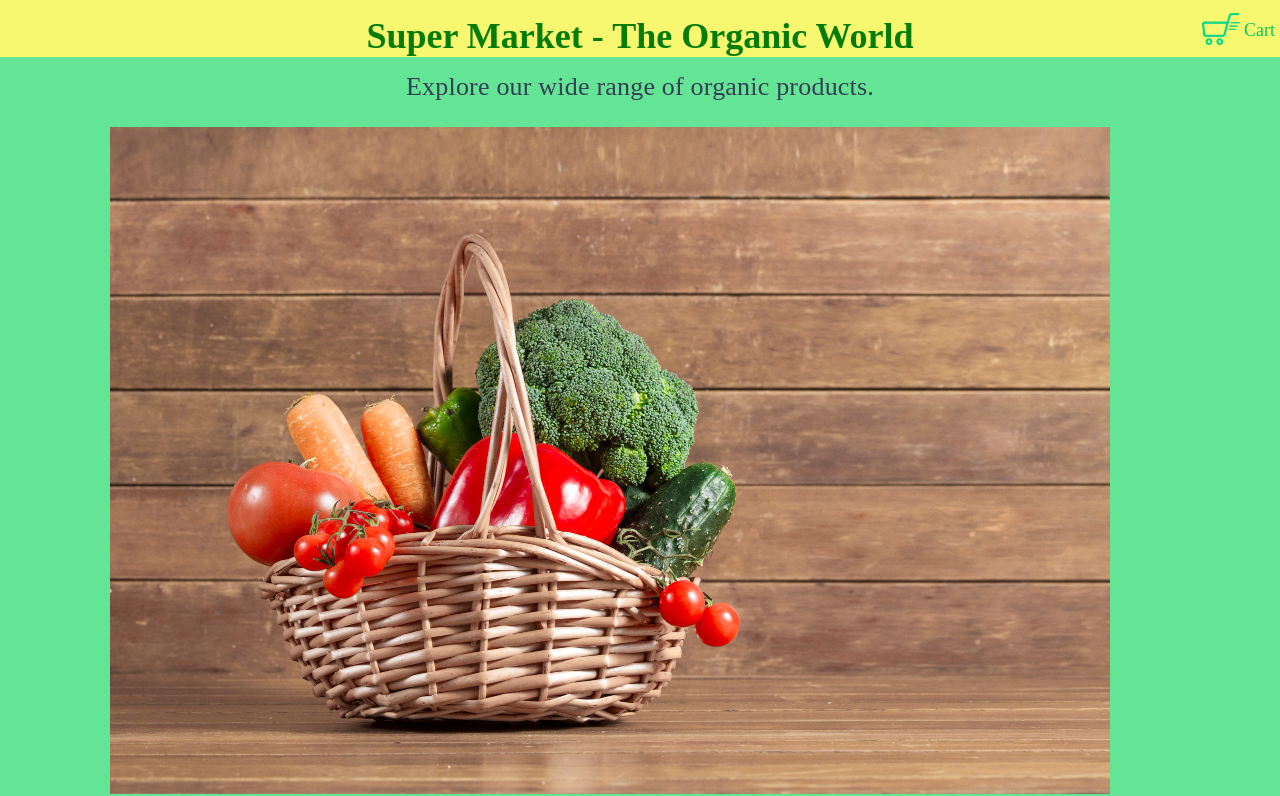
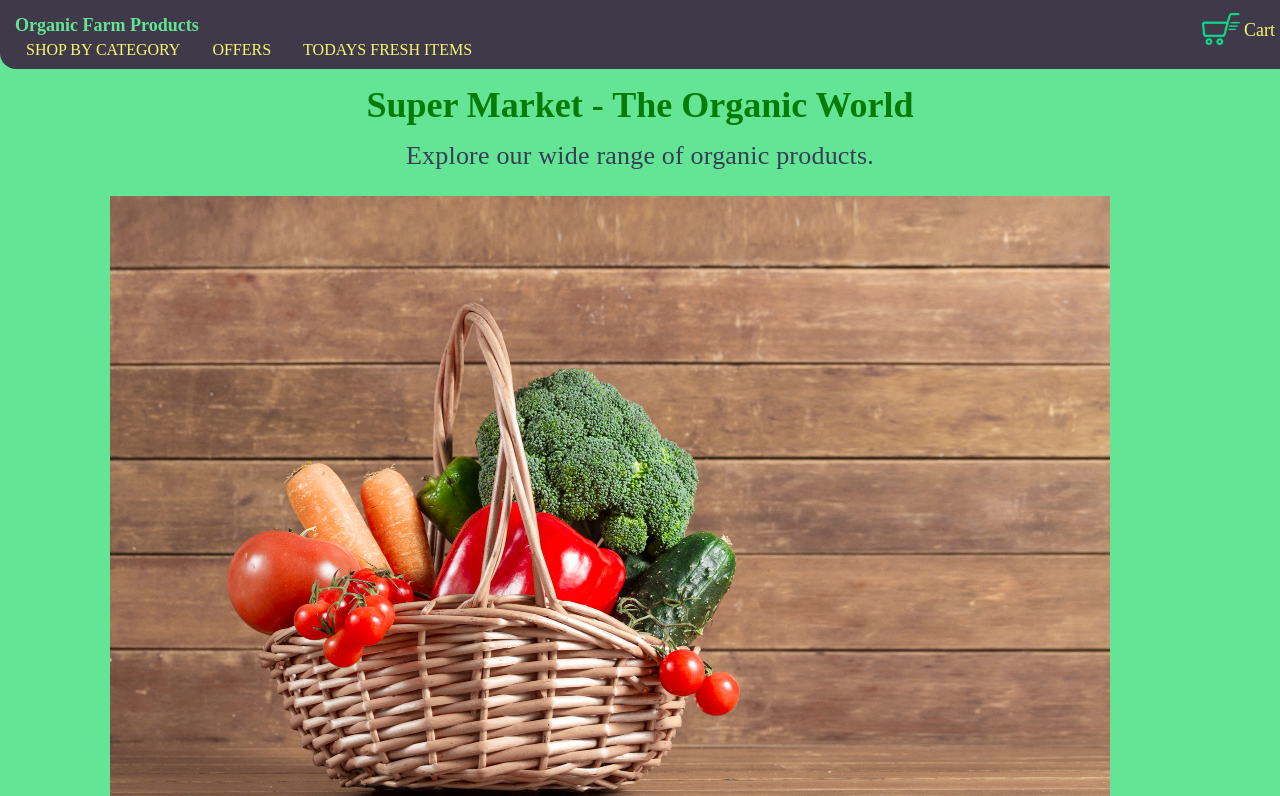
Before and after one commit to smalawad/client-singlepage, a plain HTML site: page index.html in a window 1280 px wide. Shown: the top 796 px of the page. Drawn offline with Linux system fonts and the light colour scheme.

Commit message:
updated nav bar

```diff
--- a/index.html
+++ b/index.html
@@ -8,6 +8,21 @@
     <title>Organic World | Super Market</title>
     <link rel="shortcut icon" type="image/jpg" href="images/fav2.jpg">
 </head>
+
+<nav class="navigation container">
+    <div class="nav-brand">Organic Farm Products</div>
+    <ul class="list-non-bullet nav-pills">
+        <li class="list-item-inline">
+            <a class="link link-active" href="/">SHOP BY CATEGORY</a>
+        </li>
+        <li class="list-item-inline">
+            <a class="link" href="/">OFFERS</a>
+        </li>
+        <li class="list-item-inline">
+            <a class="link" href="/">TODAYS FRESH ITEMS</a>
+        </li>
+    </ul>
+</nav>
 
 <body>
 
--- a/style.css
+++ b/style.css
@@ -3,14 +3,59 @@
 * {
     margin: 0;
     padding: 0;
+    --primary-color: #343434;
+    --secondary-color: #40394a;
+    --thrid-color: rgb(100, 228, 149)
+
 }
 
 body{
     background: rgb(100, 228, 149);
 }
+
+.navigation {
+    position: sticky;
+    top: 0;
+    background-color: var(--secondary-color);
+    color: var(--thrid-color);
+    padding: 10px;
+    border-bottom-left-radius: 1rem;
+
+}
+.navigation .nav-brand {
+    font-weight: bold;
+    font-size: 18px;
+    margin: 5px;
+}
+
+.navigation .nav-pills {
+    display: flex;
+    text-align: right;
+}
+
+.list-non-bullet {
+    list-style: none;
+    padding-inline-start: 0px;
+}
+
+.link {
+    text-decoration: none;
+    padding: 0.5rem 1rem;
+}
+
+.navigation .link {
+    color: rgb(247, 247, 112);
+}
+.list-item-inilne {
+    display:inline;
+    padding: 0rem 0.5rem;
+
+}
+
 .mr-intermediate-heading {
     width: 100%;
 }
+
 h1 {
     margin: 0;
     right: 0;
@@ -21,7 +66,6 @@ h1 {
     width: 100%;
     font-size: 36px;
     text-align: center;
-    background-color: rgb(247, 247, 112);
     color: rgb(5, 124, 5);
 }
 
@@ -57,7 +101,7 @@ h1 {
     right: 5px;
     top: 20px;
     font-size: 18px;
-    color: rgb(15, 196, 96);
+    color: rgb(247, 247, 112);
 }
 .mr-card-img-wrap {
     height: 100%;
@@ -111,19 +155,6 @@ h1 {
     display: table;
 }
 
-/* .mr-card-img-wrap-all1 img {
-    height: 250px;
-    width: 400px;
-    margin: 15px;
-}
-.mr-card-img-wrap-all3 img {
-    height: 250px;
-    width: 400px;
-    margin-left: 50px;
-    display: flex;
-
-} */
-
 .mr-card-img-wrap-lemon img,
 .mr-card-img-wrap-tomatos img,
 .mr-card-img-wrap-cabbage img,
@@ -135,7 +166,6 @@ h1 {
     width: 400px;
     margin: 10px;
     padding: 10px 0;
-    /* transform: scale(1.05); */
 }
 
 .mr-card-img-wrap-allveg img,
@@ -154,7 +184,6 @@ h1 {
     width: 600px;
     margin: 10px 0;
     padding: 10px 0;
-    /* transform: scale(1.05); */
 }
 
 .mr-card-img-wrap-basket {
@@ -167,32 +196,23 @@ h1 {
     letter-spacing: 0.2px;
 }
 
-/* .mr-footer-container {
-    padding: 10px;
-
-} */
-
 li{
     list-style: none;
 }
+
 h4 {
     color: #343434;
 }
+
 .mr-footer-heading {
     font-size: 16px;
     font-weight: bold;
     color: #343f56;
     padding: 5px 0;
-    /* padding-bottom: 10px; */
     letter-spacing: 1px;
     line-height: 16px;
     display: block;
 }
-
-/* .mr-footer-up-wrap {
-    padding-top: 10px;
-
-} */
 
 .mr-footer::after{
     content: "";
```
